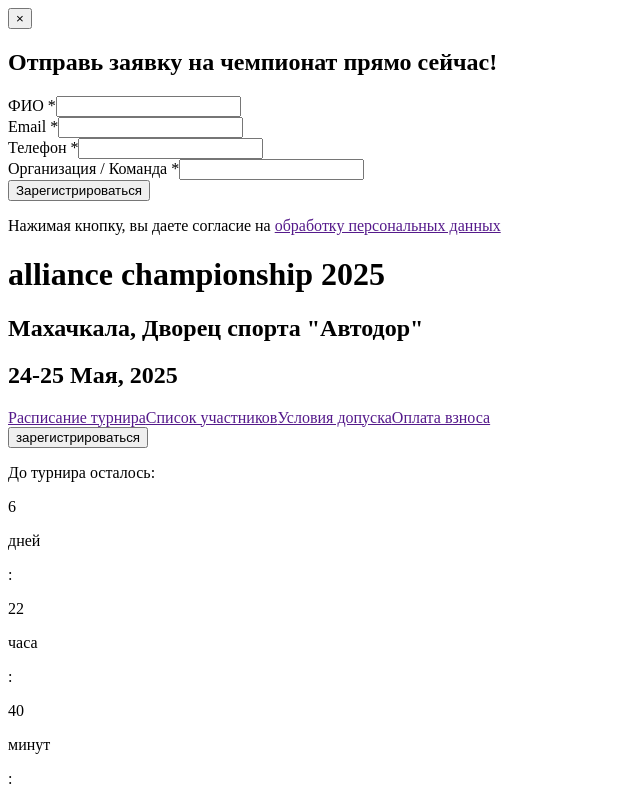
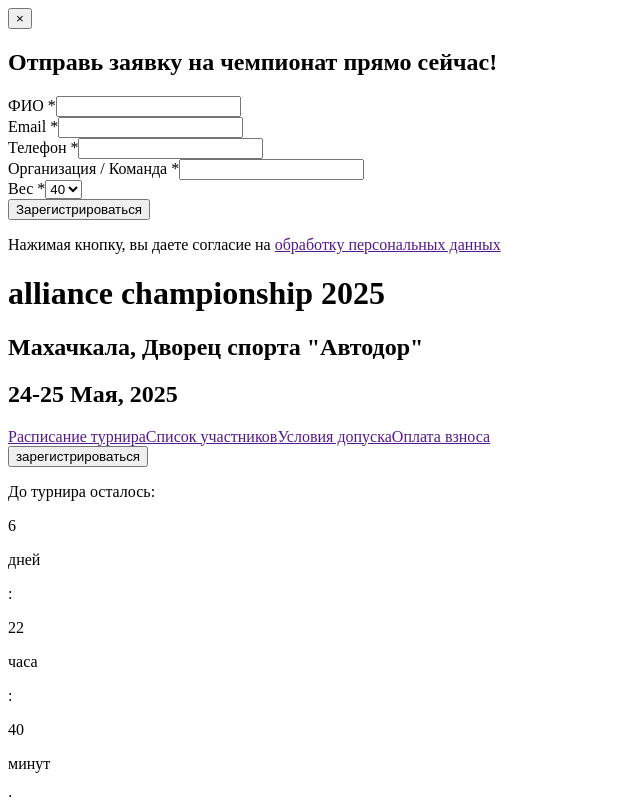
Before and after one commit to chtototo/acc, a Vue app: page / in a window 1280 px wide. Both pictures are taken after a click on the button "зарегистрироваться". Shown: the top 800 px of the page, without its empty margins (0-640 px from the left). Built offline with nearby package versions, Linux system fonts and the light colour scheme; the HTML template or start-up script is replaced by a standard one.

Commit message:
предварительный коммит

```diff
--- a/src/App.vue
+++ b/src/App.vue
@@ -81,7 +81,7 @@
             class="fixed inset-0 bg-black/60 z-50 flex items-center justify-center px-4 font-light text-zinc-500"
           >
             <div
-              class="bg-white rounded-xl shadow-xl max-w-md w-full pt-6 pb-12 px-16 max-sm:px-4 relative"
+              class="bg-white rounded-xl shadow-xl max-w-md w-full pt-6 pb-12 px-16 max-sm:px-4 relative overflow-y-auto max-h-screen"
             >
               <button
                 @click="closeForm"
@@ -102,7 +102,7 @@
                   <input
                     id="name"
                     type="text"
-                    class="border p-2 rounded-md focus:outline-[#5029de]"
+                    class="border p-2 rounded-md focus:outline-[#5029de] h-10"
                   />
                 </div>
 
@@ -113,7 +113,7 @@
                   <input
                     id="email"
                     type="email"
-                    class="border p-2 rounded-md focus:outline-[#5029de]"
+                    class="border p-2 rounded-md focus:outline-[#5029de] h-10"
                   />
                 </div>
 
@@ -124,7 +124,7 @@
                   <input
                     id="phone"
                     type="tel"
-                    class="border p-2 rounded-md focus:outline-[#5029de]"
+                    class="border p-2 rounded-md focus:outline-[#5029de] h-10"
                   />
                 </div>
 
@@ -135,13 +135,27 @@
                   <input
                     id="team"
                     type="text"
-                    class="border p-2 rounded-md focus:outline-[#5029de]"
+                    class="border p-2 rounded-md focus:outline-[#5029de] h-10"
                   />
+                </div>
+
+                <div class="flex flex-col gap-1">
+                  <label for="weight" class="text-sm font-normal">
+                    Вес <span>*</span>
+                  </label>
+                  <select
+                    id="weight"
+                    class="border p-2 rounded-md focus:outline-[#5029de] bg-white h-10"
+                  >
+                    <option value="40">40</option>
+                    <option value="41">41</option>
+                    <option value="42">42</option>
+                  </select>
                 </div>
 
                 <button
                   type="submit"
-                  class="mt-2 bg-[#5029de] text-white py-2 rounded-md hover:bg-[#4124ab] transition shadow-[]"
+                  class="mt-2 bg-[#5029de] text-white py-2 rounded-md hover:bg-[#4124ab] transition shadow-[0_5px_5px_#00000050]"
                 >
                   Зарегистрироваться
                 </button>
```
Also changed, not shown: src/main.css (+17 -3 lines).
